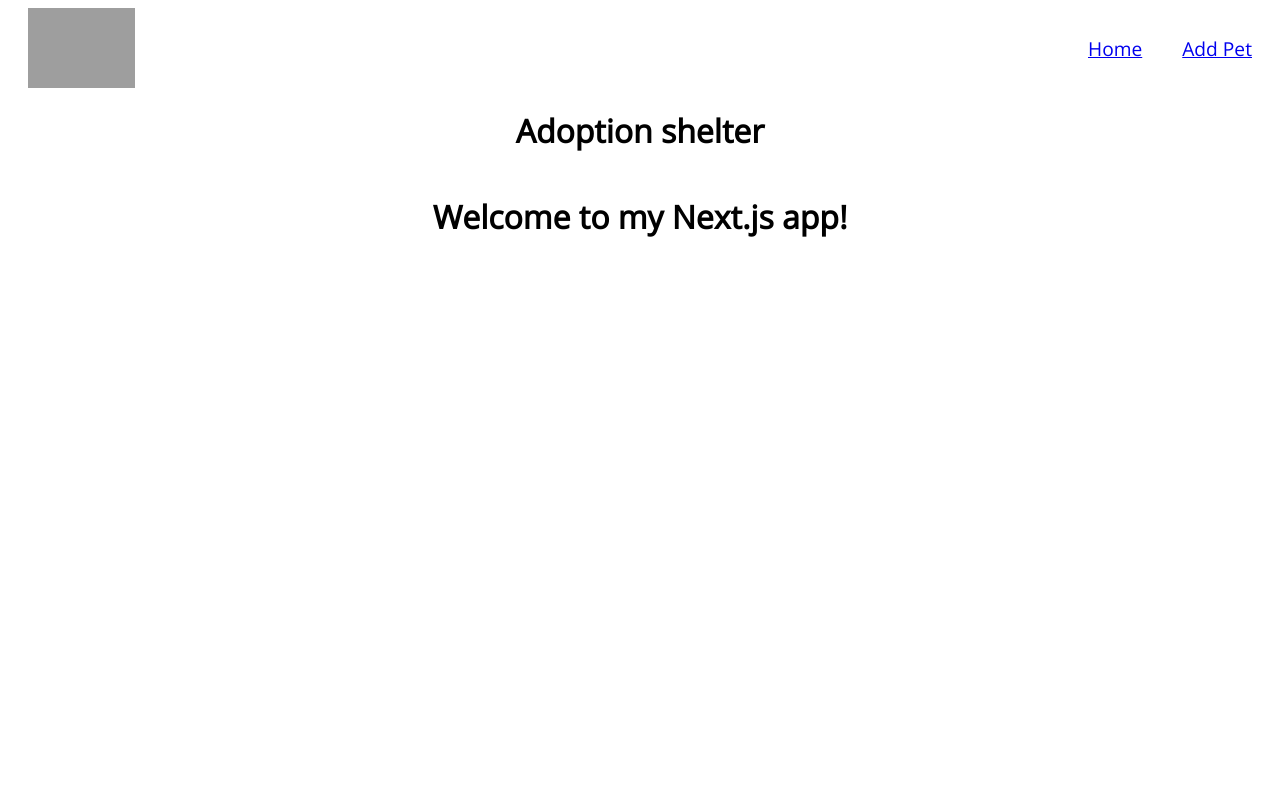
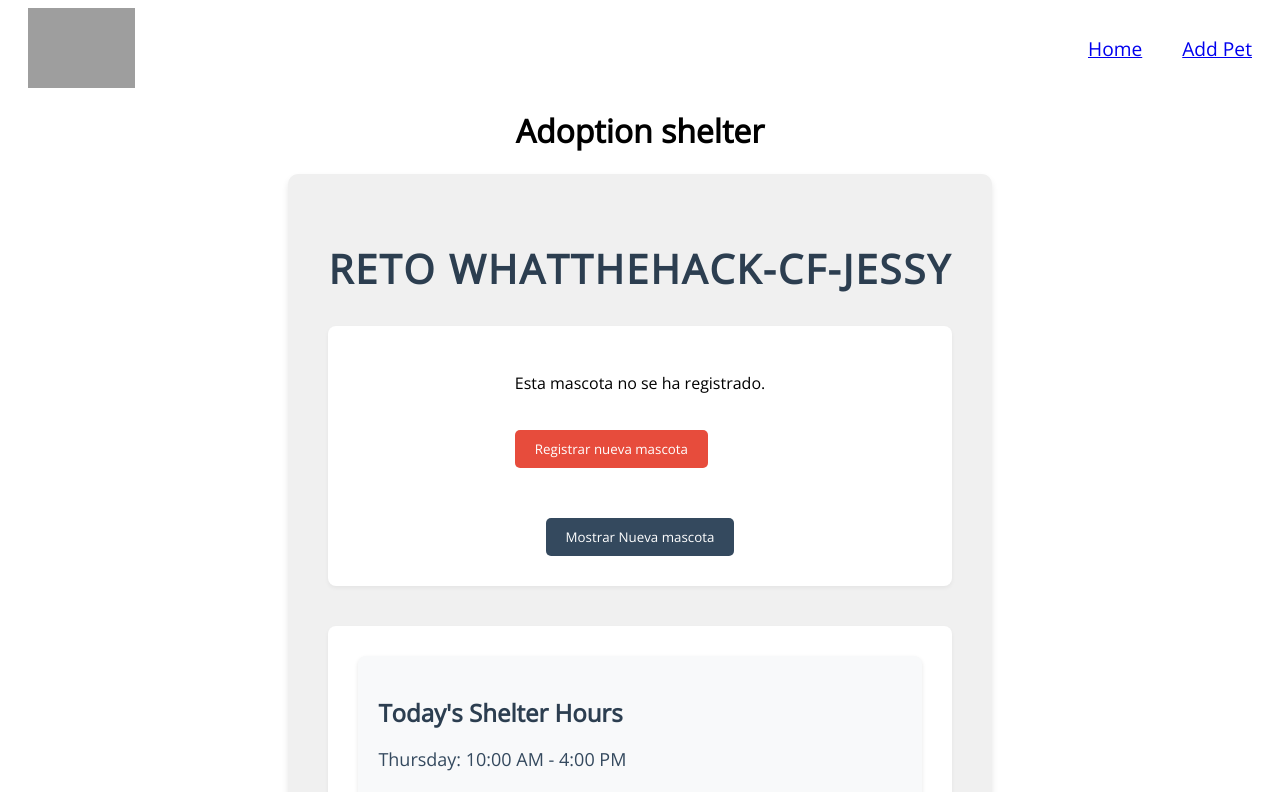
Before and after one commit to JessyQuinto/WhatTheHack-CF-jesstqtdevops, a Next.js app: page / in a window 1280 px wide. Shown: the top 792 px of the page. Built offline with nearby package versions, Linux system fonts and the light colour scheme; no server answers; grey boxes are pictures that could not be loaded.

Commit message:
se completa el reto 2 y se cumple con los criterios: Has creado un nuevo componente llamado Hours que muestra las horas del día actual. El componente Hours es llamado en index.js. Las horas se muestran correctamente en el sitio. Recursos de Aprendizaje

```diff
--- a/src/components/Hours.js
+++ b/src/components/Hours.js
@@ -1 +1,71 @@
 // Placeholder to host a component
+import React, { useState, useEffect } from "react";
+
+const Hours = () => {
+  const [currentTime, setCurrentTime] = useState('');
+  const [currentDate, setCurrentDate] = useState('');
+  const [today, setToday] = useState('');
+  const [isClient, setIsClient] = useState(false);
+
+  const shelterHours = [
+    { day: "Monday", open: "10:00 AM", close: "4:00 PM" },
+    { day: "Tuesday", open: "10:00 AM", close: "4:00 PM" },
+    { day: "Wednesday", open: "10:00 AM", close: "4:00 PM" },
+    { day: "Thursday", open: "10:00 AM", close: "4:00 PM" },
+    { day: "Friday", open: "10:00 AM", close: "4:00 PM" },
+    { day: "Saturday", open: "9:00 AM", close: "8:00 PM" },
+    { day: "Sunday", open: "9:00 AM", close: "8:00 PM" },
+  ];
+
+  useEffect(() => {
+    setIsClient(true);
+    const updateDateTime = () => {
+      const now = new Date();
+      setToday(now.toLocaleDateString('en-US', { weekday: 'long' }));
+      setCurrentTime(now.toLocaleTimeString('en-US', {
+        hour: '2-digit',
+        minute: '2-digit',
+        hour12: true,
+      }));
+      setCurrentDate(now.toLocaleDateString('en-US', {
+        year: 'numeric',
+        month: 'long',
+        day: 'numeric',
+      }));
+    };
+
+    updateDateTime();
+    const intervalId = setInterval(updateDateTime, 1000);
+
+    return () => clearInterval(intervalId);
+  }, []);
+
+  const todayHours = shelterHours.find((day) => day.day === today);
+
+  return (
+    <div id="hours" style={{
+      backgroundColor: '#f8f9fa',
+      padding: '20px',
+      borderRadius: '8px',
+      boxShadow: '0 2px 4px rgba(0,0,0,0.1)'
+    }}>
+      <h2 style={{ color: '#2c3e50', marginBottom: '15px' }}>Today's Shelter Hours</h2>
+
+      {isClient && todayHours && (
+        <>
+          <p style={{ fontSize: '18px', color: '#34495e' }}>
+            {today}: {todayHours.open} - {todayHours.close}
+          </p>
+          <p style={{ fontSize: '16px', color: '#7f8c8d', marginTop: '15px' }}>
+            Current Time: {currentTime}
+          </p>
+          <p style={{ fontSize: '16px', color: '#7f8c8d' }}>
+            Today's Date: {currentDate}
+          </p>
+        </>
+      )}
+    </div>
+  );
+}
+
+export default Hours;
--- a/src/pages/index.js
+++ b/src/pages/index.js
@@ -1,11 +1,15 @@
 import { useState, useEffect } from 'react';
+import { useRouter } from 'next/router';
 import fetch from 'isomorphic-unfetch';
+import Hours from '../components/Hours';
 
-// These are mock functions to prevent errors
+// Mock del módulo @actions/core (simulación para evitar errores)
 const core = {
   getInput: () => 'mock-token',
   setFailed: console.error
 };
+
+// Mock del módulo @actions/github (simulación para evitar errores)
 const github = {
   getOctokit: () => ({
     rest: {
@@ -21,18 +25,16 @@ const github = {
   }
 };
 
+// Función asíncrona para manejar la lógica del PR
 async function run() {
   try {
-    // get GitHub token
     const token = core.getInput("repo-token", { required: true });
     const octokit = github.getOctokit(token);
     const { context } = github;
 
-    // get the current pr
     const pr = context.payload.pull_request;
     console.log(pr.title);
 
-    // create an issue for pr
     console.log("Creating issue for PR");
     const issue = await octokit.rest.issues.create({
       owner: context.repo.owner,
@@ -40,7 +42,7 @@ async function run() {
       title: pr.title,
       body: pr.body,
     });
-    // add comment to PR
+
     console.log("Adding comment to PR");
     await octokit.rest.issues.createComment({
       owner: context.repo.owner,
@@ -55,18 +57,151 @@ async function run() {
 
 export default function Home() {
   const [dogImage, setDogImage] = useState('');
+  const [pet, setPet] = useState(null);
+  const router = useRouter();
 
   useEffect(() => {
     run();
+    fetchNewDogImage();
+  }, []);
+
+  const fetchNewDogImage = () => {
     fetch('https://dog.ceo/api/breeds/image/random')
       .then(res => res.json())
-      .then(data => setDogImage(data.message));
-  }, []);
+      .then(async data => {
+        setDogImage(data.message);
+
+        const res = await fetch(`/api/pets?image_url=${data.message}`);
+        const petData = await res.json();
+
+        if (petData.length > 0) {
+          setPet(petData[0]);
+        } else {
+          setPet(null);
+        }
+      });
+  };
+
+  const handleEdit = () => {
+    router.push(`/edit/${pet._id}`);
+  };
+
+  const handleView = () => {
+    router.push(`/pet/${pet._id}`);
+  };
+
+  const handleAdd = () => {
+    router.push({
+      pathname: '/new',
+      query: { image_url: dogImage },
+    });
+  };
+
+  const handleNewDog = () => {
+    fetchNewDogImage();
+  };
 
   return (
-    <div>
-      <h1>Welcome to my Next.js app!</h1>
-      {dogImage && <img src={dogImage} alt="Random dog" style={{maxWidth: '500px'}} />}
+    <div style={{
+      fontFamily: 'Arial, sans-serif',
+      padding: '40px',
+      maxWidth: '1200px',
+      margin: '0 auto',
+      backgroundColor: '#f0f0f0',
+      borderRadius: '10px',
+      boxShadow: '0 4px 6px rgba(0, 0, 0, 0.1)'
+    }}>
+      <h1 style={{
+        color: '#2c3e50',
+        textAlign: 'center',
+        marginBottom: '30px',
+        fontSize: '2.5em',
+        textTransform: 'uppercase',
+        letterSpacing: '2px'
+      }}>Reto WhatTheHack-CF-JESSY</h1>
+
+      <div style={{
+        display: 'flex',
+        flexDirection: 'column',
+        alignItems: 'center',
+        gap: '30px',
+        backgroundColor: 'white',
+        padding: '30px',
+        borderRadius: '8px',
+        boxShadow: '0 2px 4px rgba(0, 0, 0, 0.05)'
+      }}>
+        {dogImage && (
+          <img
+            src={dogImage}
+            alt="Random dog"
+            style={{
+              maxWidth: '100%',
+              height: 'auto',
+              borderRadius: '8px',
+              boxShadow: '0 2px 4px rgba(0, 0, 0, 0.1)'
+            }}
+          />
+        )}
+
+        {pet ? (
+          <div>
+            <h2>{pet.name}</h2>
+            <p>Owner: {pet.owner_name}</p>
+            <p>Species: {pet.species}</p>
+            <div style={{ display: 'flex', gap: '10px', marginTop: '20px' }}>
+              <button onClick={handleEdit} style={{
+                padding: '10px 20px',
+                backgroundColor: '#3498db',
+                color: 'white',
+                border: 'none',
+                borderRadius: '5px',
+                cursor: 'pointer'
+              }}>Edit Pet</button>
+              <button onClick={handleView} style={{
+                padding: '10px 20px',
+                backgroundColor: '#2ecc71',
+                color: 'white',
+                border: 'none',
+                borderRadius: '5px',
+                cursor: 'pointer'
+              }}>View Details</button>
+            </div>
+          </div>
+        ) : (
+          <div>
+            <p>Esta mascota no se ha registrado.</p>
+            <button onClick={handleAdd} style={{
+              padding: '10px 20px',
+              backgroundColor: '#e74c3c',
+              color: 'white',
+              border: 'none',
+              borderRadius: '5px',
+              cursor: 'pointer',
+              marginTop: '20px'
+            }}>Registrar nueva mascota</button>
+          </div>
+        )}
+
+        <button onClick={handleNewDog} style={{
+          padding: '10px 20px',
+          backgroundColor: '#34495e',
+          color: 'white',
+          border: 'none',
+          borderRadius: '5px',
+          cursor: 'pointer',
+          marginTop: '20px'
+        }}>Mostrar Nueva mascota</button>
+      </div>
+
+      <div style={{
+        marginTop: '40px',
+        backgroundColor: 'white',
+        padding: '30px',
+        borderRadius: '8px',
+        boxShadow: '0 2px 4px rgba(0, 0, 0, 0.05)'
+      }}>
+        <Hours />
+      </div>
     </div>
   );
 }
```
Also changed, not shown: src/pages/edit.js (added, +34 -0 lines), 1 other file (tests, documents, lock files or other folders).
